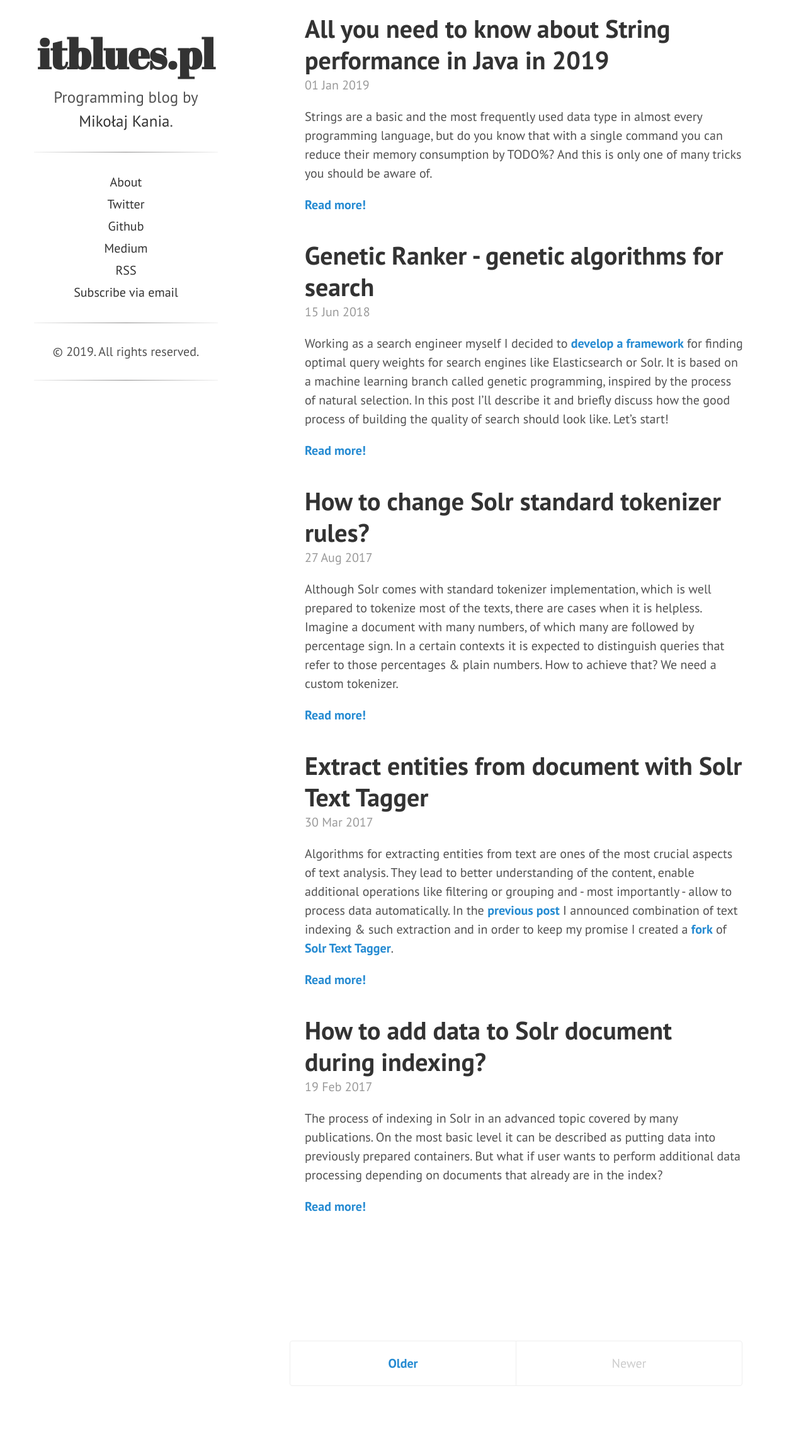
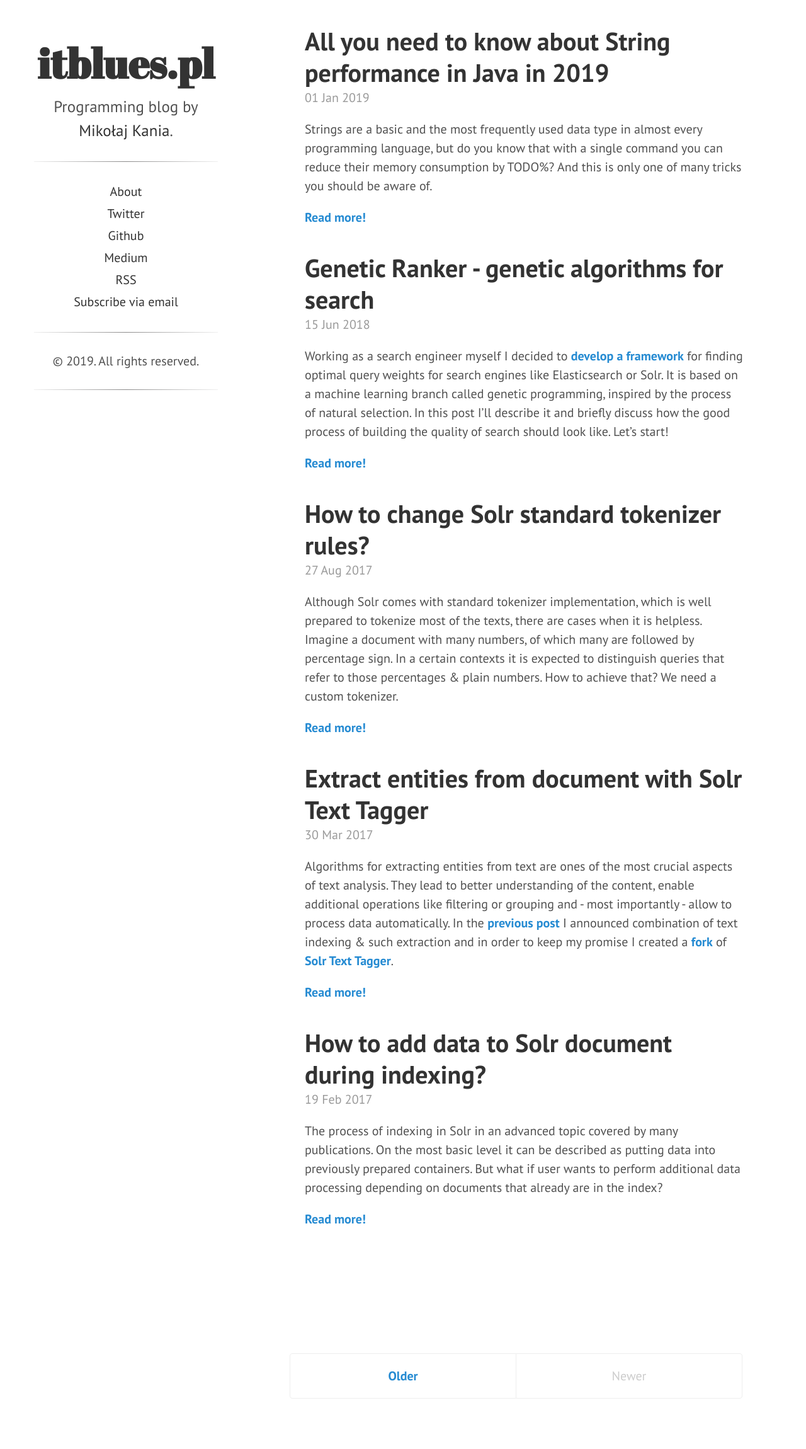
Before and after one commit to mikolajkania/mikolajkania.github.io, a Jekyll site: the page built from index.html, in a window 1280 px wide. Shown: the whole page at 63% size. Built offline with Jekyll 4.4.1, drawn with Linux system fonts in a browser that asks for light colours; the list of posts is cut into pages by our own code.

Commit message:
Better sidebar handling

```diff
--- a/public/css/hyde.css
+++ b/public/css/hyde.css
@@ -63,8 +63,7 @@
 
 .sidebar {
   text-align: center;
-  padding: 2.25em 1.6875em;
-/*  background: linear-gradient(45deg, #2BC0E4, #EAECC6);*/
+  padding: 3em 1.6875em;
 }
 @media (min-width: 48em) {
   .sidebar {
@@ -106,18 +105,6 @@
   font-weight: bold;
 }
 
-@media(max-width: 768px) {
-    .sidebar-nav {
-        display: none;
-    }
-  .adsense-sidebar {
-      display: none;
-  }
-  .hr-sidebar {
-      display: none;
-  }
-}
-
 /* Sticky sidebar
  *
  * Add the `sidebar-sticky` class to the sidebar's container to affix it the
@@ -141,7 +128,7 @@
  */
 
 .content {
-  padding-top:    1rem;
+  padding-top:    2rem;
   padding-bottom: 1rem;
 }
 
@@ -158,6 +145,29 @@
     margin-left: 22rem;
     margin-right: 4rem;
   }
+}
+
+/*
+ * Hiding sidebar
+ */
+@media(max-width: 768px) {
+    .sidebar {
+        text-align: center;
+        padding: 1em 1.6875em;
+    }
+    .sidebar-nav {
+        display: none;
+    }
+    .adsense-sidebar {
+        display: none;
+    }
+    .hr-sidebar {
+        display: none;
+    }
+    .content {
+        padding-top:    0;
+        padding-bottom: 1rem;
+    }
 }
 
 
```
